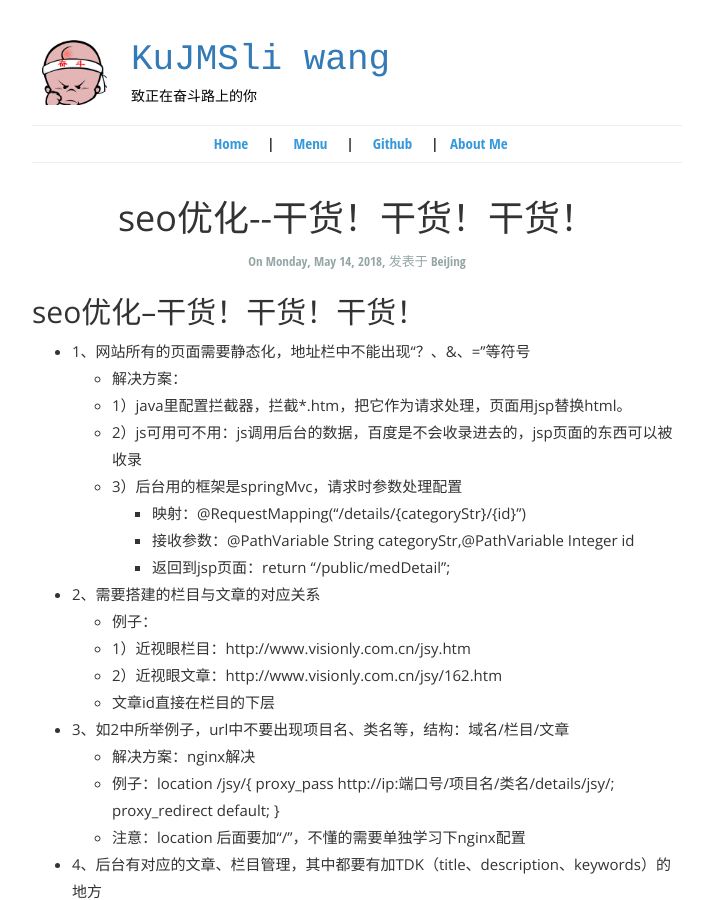
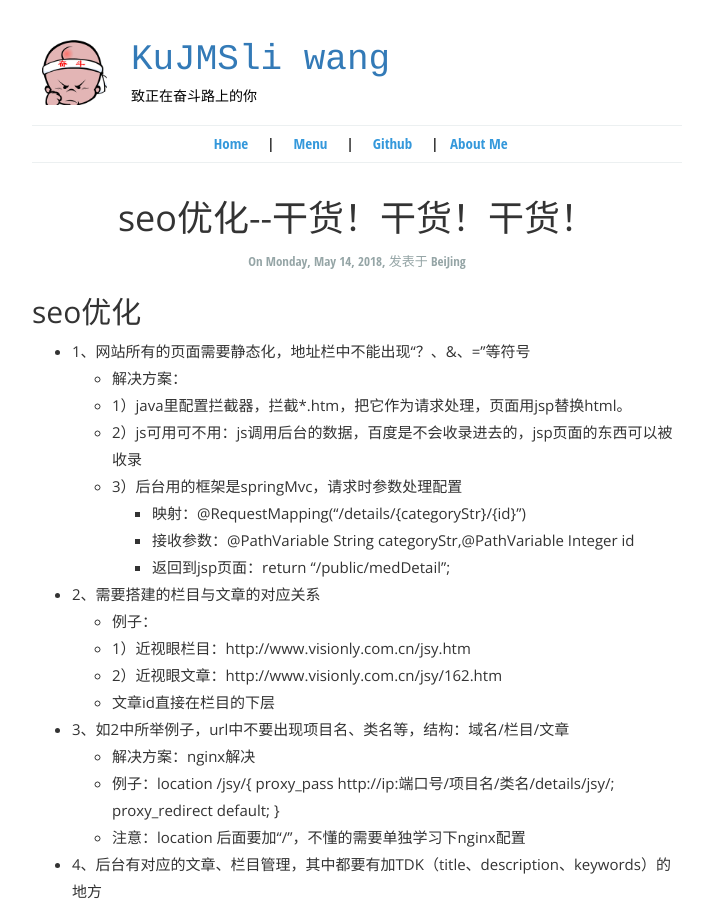
Before and after one commit to KuJMSliwang/KuJMSliwang.github.io, a Jekyll site: the page built from _posts/2018-05-14-Getting-Started.md, in a window 1280 px wide and 900 px high. Shown: the whole window, without its empty margins (283-996 px from the left). Built offline with Jekyll 4.4.1, drawn with Linux system fonts in a browser that asks for light colours.

Commit message:
seo优化

````diff
--- a/_posts/2018-05-14-Getting-Started.md
+++ b/_posts/2018-05-14-Getting-Started.md
@@ -7,7 +7,7 @@ pulished: true
 excerpt_separator: "```"
 ---
 
-## seo优化--干货！干货！干货！
+## seo优化
 
 * 1、网站所有的页面需要静态化，地址栏中不能出现“？、&、=”等符号
     * 解决方案：
````
